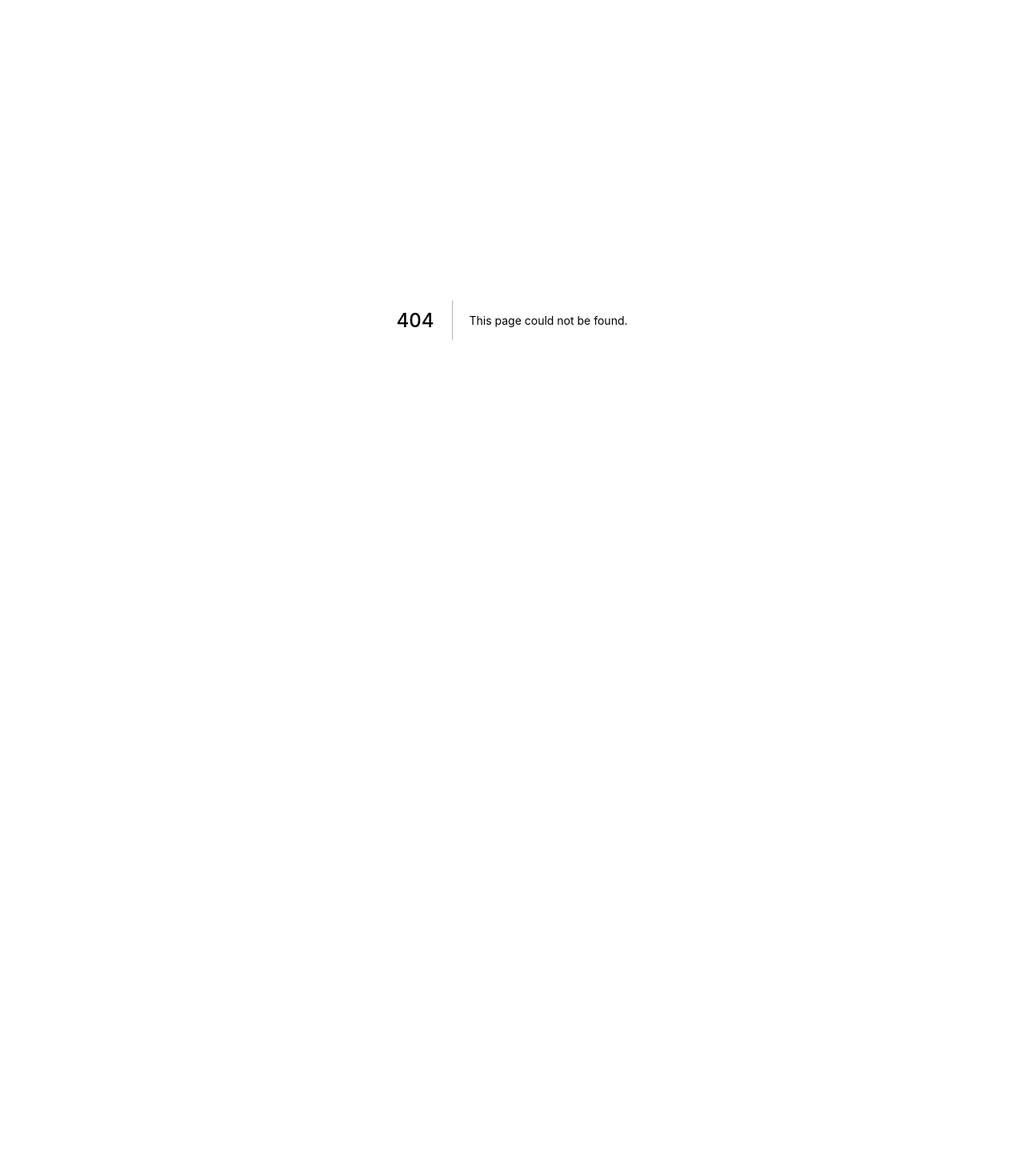
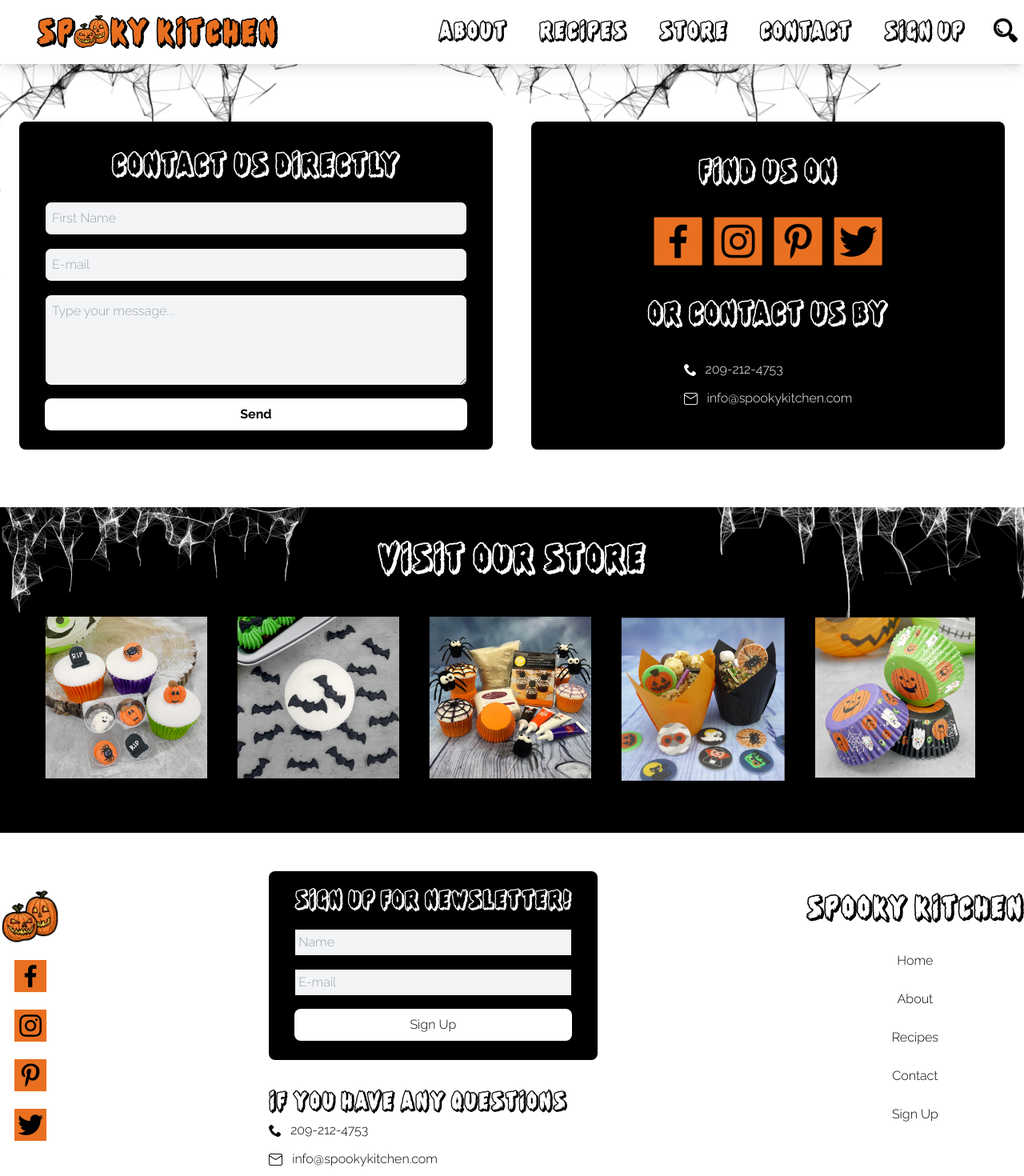
Before and after one commit to skarlov/HCI_Project, a Next.js app: page /contact in a window 1280 px wide. Before the commit this address had no page. Shown: the top 1470 px of the page at 80% size. Before the commit the page ends 800 px from the top, so only its background shows below. Built offline with nearby package versions, Linux system fonts and the light colour scheme.

Commit message:
Added sign up and contact pages

```diff
--- /dev/null
+++ b/pages/contact.js
@@ -0,0 +1,18 @@
+import Header from '../modules/header.js';
+import FooterWhite from '../modules/footer_white.js';
+import ContactDetails from '../modules/contact.js';
+import VisitBlackBg from '../modules/visit_store_black.js';
+import Popular from '../modules/popular_recipes.js';
+
+const Contact = () => {
+    return (
+        <>
+            <Header />
+            <ContactDetails />
+            <VisitBlackBg />
+            <FooterWhite />
+        </>
+    );
+};
+
+export default Contact;
--- /dev/null
+++ b/pages/sign-up.js
@@ -0,0 +1,17 @@
+import Header from '../modules/header.js';
+import FooterWhite from '../modules/footer_white.js';
+import LatestBlackBg from '../modules/latest_recipes_black.js';
+import SignUpDetails from '../modules/sign_up.js';
+
+const SignUp = () => {
+    return (
+        <>
+            <Header />
+            <SignUpDetails />
+            <LatestBlackBg />
+            <FooterWhite />
+        </>
+    );
+};
+
+export default SignUp;
```
